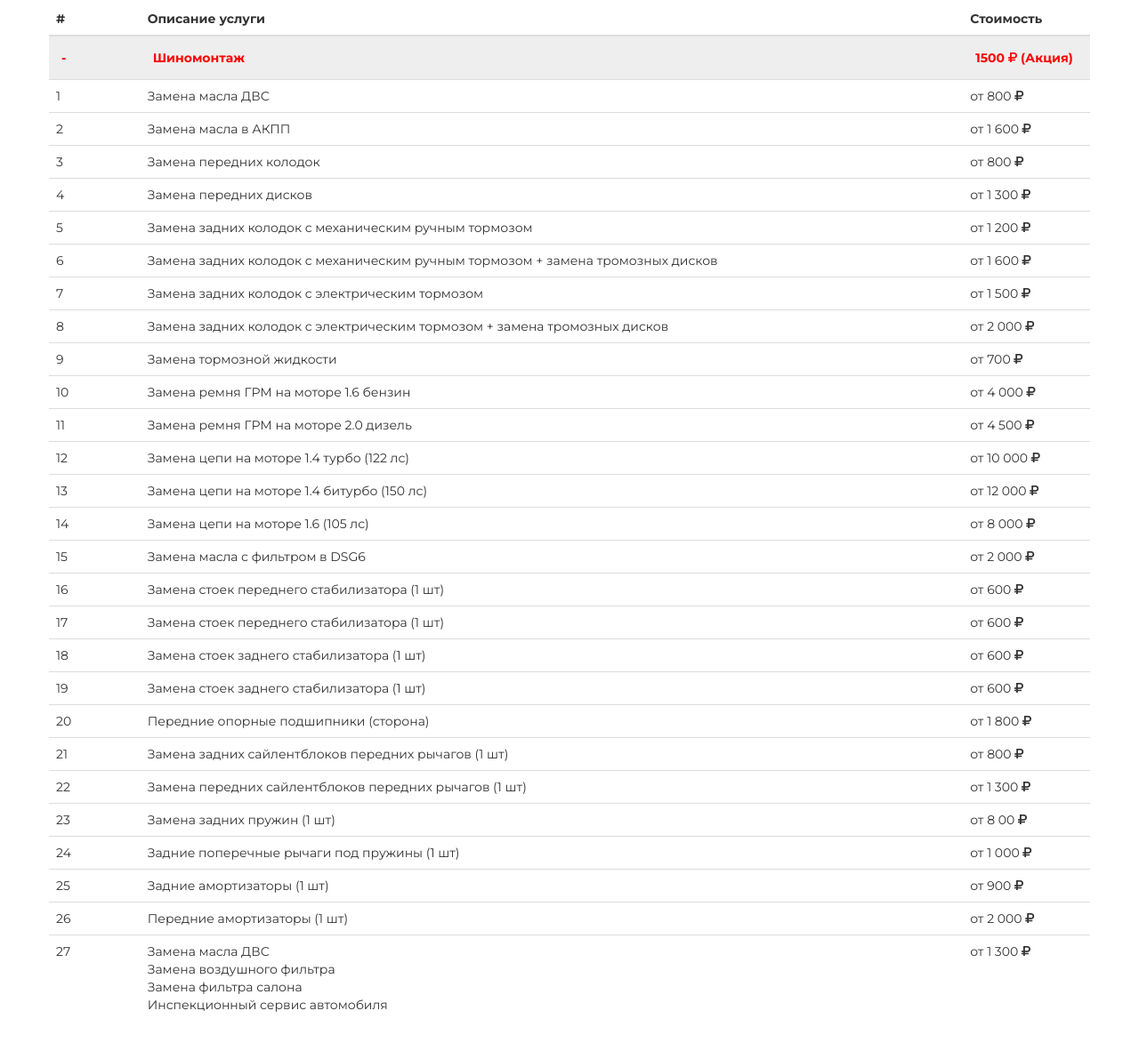
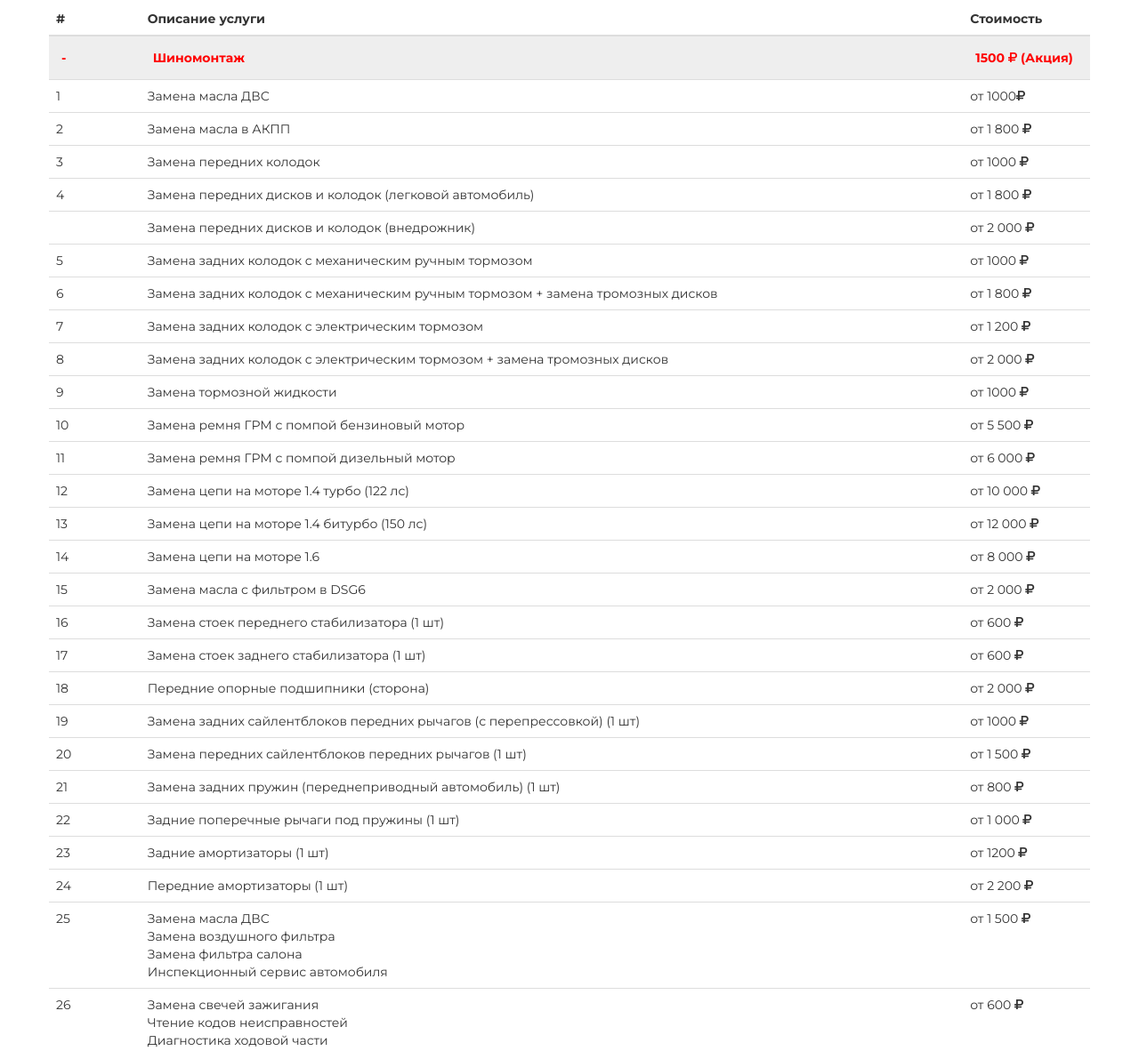
Before and after one commit to vaggarage/vaggarage.github.io, a website: page index.html in a window 1280 px wide. Shown: the part 2286-3477 px from the top of the page at 89% size. Drawn offline with Linux system fonts and the light colour scheme; some packages are replaced by stand-ins of ours; a script that the page names is missing.

Commit message:
update prices

```diff
--- a/index.html
+++ b/index.html
@@ -287,39 +287,44 @@
                     <tr>
                         <td class="text-left">1</td>
                         <td class="text-left">Замена масла ДВС</td>
-                        <td class="text-left">от 800 <i class="fa fa-rub"></i></td>
+                        <td class="text-left">от 1000<i class="fa fa-rub"></i></td>
                     </tr>
                     <tr>
                         <td class="text-left">2</td>
                         <td class="text-left">Замена масла в АКПП</td>
-                        <td class="text-left">от 1 600 <i class="fa fa-rub"></i></td>
+                        <td class="text-left">от 1 800 <i class="fa fa-rub"></i></td>
                     </tr>
                     <tr>
                         <td class="text-left">3</td>
                         <td class="text-left">Замена передних колодок</td>
-                        <td class="text-left">от 800 <i class="fa fa-rub"></i></td>
+                        <td class="text-left">от 1000 <i class="fa fa-rub"></i></td>
                     </tr>
                     <tr>
                         <td class="text-left">4</td>
-                        <td class="text-left">Замена передних дисков</td>
-                        <td class="text-left">от 1 300 <i class="fa fa-rub"></i></td>
+                        <td class="text-left">Замена передних дисков и колодок (легковой автомобиль)</td>
+                        <td class="text-left">от 1 800 <i class="fa fa-rub"></i></td>
+                    </tr>
+                    <tr>
+                        <td class="text-left"></td>
+                        <td class="text-left">Замена передних дисков и колодок (внедрожник)</td>
+                        <td class="text-left">от 2 000 <i class="fa fa-rub"></i></td>
                     </tr>
                     <tr>
                         <td class="text-left">5</td>
                         <td class="text-left">Замена задних колодок с механическим ручным тормозом</td>
-                        <td class="text-left">от 1 200 <i class="fa fa-rub"></i></td>
+                        <td class="text-left">от 1000 <i class="fa fa-rub"></i></td>
                     </tr>
                     <tr>
                         <td class="text-left">6</td>
                         <td class="text-left">Замена задних колодок с механическим ручным тормозом + замена тромозных
                             дисков
                         </td>
-                        <td class="text-left">от 1 600 <i class="fa fa-rub"></i></td>
+                        <td class="text-left">от 1 800 <i class="fa fa-rub"></i></td>
                     </tr>
                     <tr>
                         <td class="text-left">7</td>
                         <td class="text-left">Замена задних колодок с электрическим тормозом</td>
-                        <td class="text-left">от 1 500 <i class="fa fa-rub"></i></td>
+                        <td class="text-left">от 1 200 <i class="fa fa-rub"></i></td>
                     </tr>
                     <tr>
                         <td class="text-left">8</td>
@@ -330,17 +335,17 @@
                     <tr>
                         <td class="text-left">9</td>
                         <td class="text-left">Замена тормозной жидкости</td>
-                        <td class="text-left">от 700 <i class="fa fa-rub"></i></td>
+                        <td class="text-left">от 1000 <i class="fa fa-rub"></i></td>
                     </tr>
                     <tr>
                         <td class="text-left">10</td>
-                        <td class="text-left">Замена ремня ГРМ на моторе 1.6 бензин</td>
-                        <td class="text-left">от 4 000 <i class="fa fa-rub"></i></td>
+                        <td class="text-left">Замена ремня ГРМ с помпой бензиновый мотор</td>
+                        <td class="text-left">от 5 500 <i class="fa fa-rub"></i></td>
                     </tr>
                     <tr>
                         <td class="text-left">11</td>
-                        <td class="text-left">Замена ремня ГРМ на моторе 2.0 дизель</td>
-                        <td class="text-left">от 4 500 <i class="fa fa-rub"></i></td>
+                        <td class="text-left">Замена ремня ГРМ с помпой дизельный мотор</td>
+                        <td class="text-left">от 6 000 <i class="fa fa-rub"></i></td>
                     </tr>
                     <tr>
                         <td class="text-left">12</td>
@@ -354,7 +359,7 @@
                     </tr>
                     <tr>
                         <td class="text-left">14</td>
-                        <td class="text-left">Замена цепи на моторе 1.6 (105 лс)</td>
+                        <td class="text-left">Замена цепи на моторе 1.6</td>
                         <td class="text-left">от 8 000 <i class="fa fa-rub"></i></td>
                     </tr>
                     <tr>
@@ -369,63 +374,63 @@
                     </tr>
                     <tr>
                         <td class="text-left">17</td>
-                        <td class="text-left">Замена стоек переднего стабилизатора (1 шт)</td>
+                        <td class="text-left">Замена стоек заднего стабилизатора (1 шт)</td>
                         <td class="text-left">от 600 <i class="fa fa-rub"></i></td>
                     </tr>
                     <tr>
                         <td class="text-left">18</td>
-                        <td class="text-left">Замена стоек заднего стабилизатора (1 шт)</td>
-                        <td class="text-left">от 600 <i class="fa fa-rub"></i></td>
+                        <td class="text-left">Передние опорные подшипники (сторона)</td>
+                        <td class="text-left">от 2 000 <i class="fa fa-rub"></i></td>
                     </tr>
                     <tr>
                         <td class="text-left">19</td>
-                        <td class="text-left">Замена стоек заднего стабилизатора (1 шт)</td>
-                        <td class="text-left">от 600 <i class="fa fa-rub"></i></td>
+                        <td class="text-left">Замена задних сайлентблоков передних рычагов (с перепрессовкой) (1 шт)
+                        </td>
+                        <td class="text-left">от 1000 <i class="fa fa-rub"></i></td>
                     </tr>
                     <tr>
                         <td class="text-left">20</td>
-                        <td class="text-left">Передние опорные подшипники (сторона)</td>
-                        <td class="text-left">от 1 800 <i class="fa fa-rub"></i></td>
+                        <td class="text-left">Замена передних сайлентблоков передних рычагов (1 шт)</td>
+                        <td class="text-left">от 1 500 <i class="fa fa-rub"></i></td>
                     </tr>
                     <tr>
                         <td class="text-left">21</td>
-                        <td class="text-left">Замена задних сайлентблоков передних рычагов (1 шт)</td>
+                        <td class="text-left">Замена задних пружин (переднеприводный автомобиль) (1 шт)</td>
                         <td class="text-left">от 800 <i class="fa fa-rub"></i></td>
                     </tr>
                     <tr>
                         <td class="text-left">22</td>
-                        <td class="text-left">Замена передних сайлентблоков передних рычагов (1 шт)</td>
-                        <td class="text-left">от 1 300 <i class="fa fa-rub"></i></td>
-                    </tr>
-                    <tr>
-                        <td class="text-left">23</td>
-                        <td class="text-left">Замена задних пружин (1 шт)</td>
-                        <td class="text-left">от 8 00 <i class="fa fa-rub"></i></td>
-                    </tr>
-                    <tr>
-                        <td class="text-left">24</td>
                         <td class="text-left">Задние поперечные рычаги под пружины (1 шт)</td>
                         <td class="text-left">от 1 000 <i class="fa fa-rub"></i></td>
                     </tr>
                     <tr>
-                        <td class="text-left">25</td>
+                        <td class="text-left">23</td>
                         <td class="text-left">Задние амортизаторы (1 шт)</td>
-                        <td class="text-left">от 900 <i class="fa fa-rub"></i></td>
+                        <td class="text-left">от 1200 <i class="fa fa-rub"></i></td>
                     </tr>
                     <tr>
-                        <td class="text-left">26</td>
+                        <td class="text-left">24</td>
                         <td class="text-left">Передние амортизаторы (1 шт)</td>
-                        <td class="text-left">от 2 000 <i class="fa fa-rub"></i></td>
+                        <td class="text-left">от 2 200 <i class="fa fa-rub"></i></td>
                     </tr>
                     <tr>
-                        <td class="text-left">27</td>
+                        <td class="text-left">25</td>
                         <td class="text-left">
                             Замена масла ДВС<br>
                             Замена воздушного фильтра<br>
                             Замена фильтра салона<br>
                             Инспекционный сервис автомобиля
                         </td>
-                        <td class="text-left">от 1 300 <i class="fa fa-rub"></i></td>
+                        <td class="text-left">от 1 500 <i class="fa fa-rub"></i></td>
+                    </tr>
+                    <tr>
+                        <td class="text-left">26</td>
+                        <td class="text-left">
+                            Замена свечей зажигания<br>
+                            Чтение кодов неисправностей<br>
+                            Диагностика ходовой части
+                        </td>
+                        <td class="text-left">от 600 <i class="fa fa-rub"></i></td>
                     </tr>
                     </tbody>
                 </table>
```
